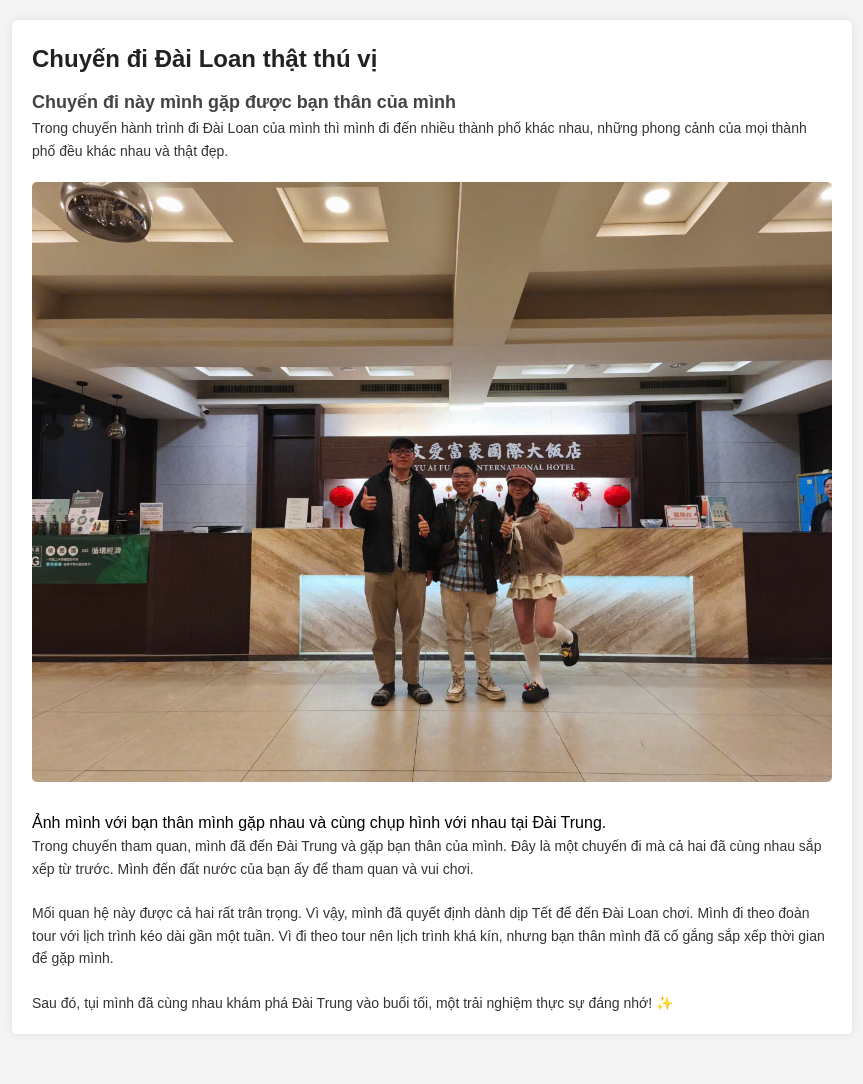
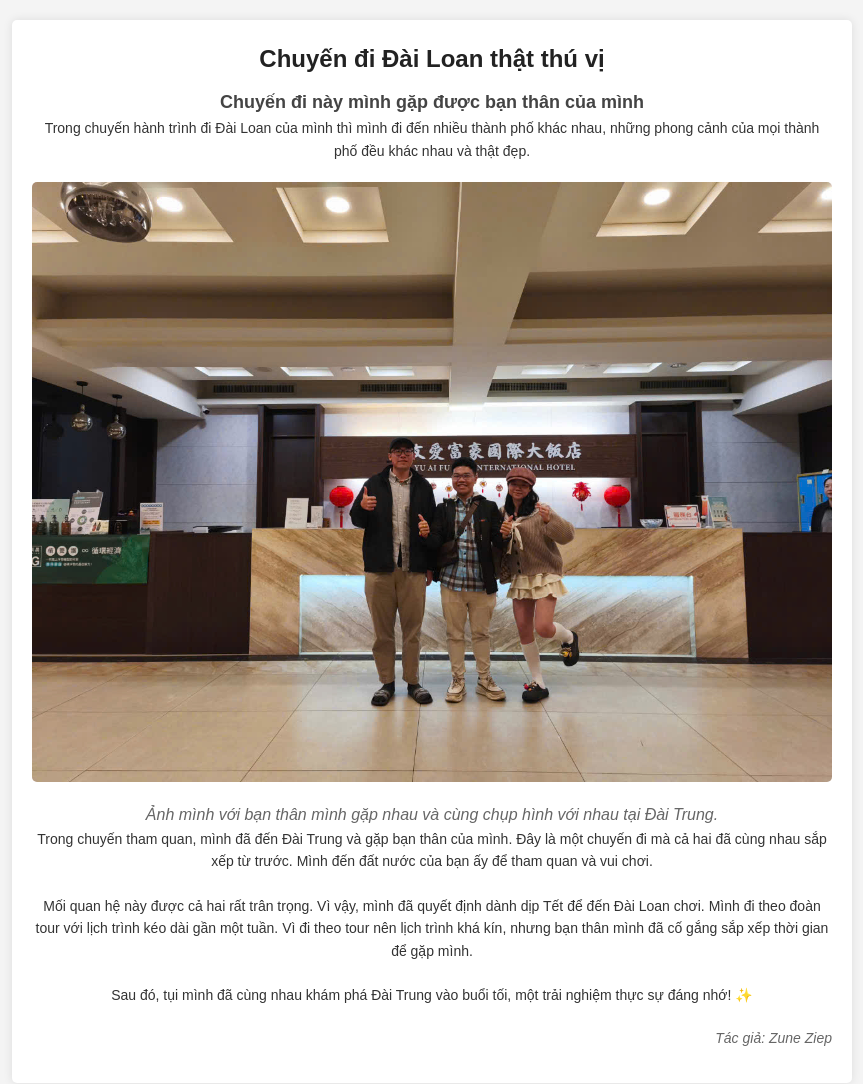
Before and after one commit to Chunyeap2003/Chuyen-di-dai-loan, a plain HTML site: page index.html in a window 1280 px wide. Shown: the whole page, without its empty margins (208-1071 px from the left). Before the commit the page ends 1054 px from the top, so only its background shows below. Drawn offline with Linux system fonts and the light colour scheme.

Commit message:
Update index.html

```diff
--- a/index.html
+++ b/index.html
@@ -11,6 +11,10 @@
                 margin: 0;
                 padding: 0;
                 background-color:#f4f4f4;
+                display: flex;
+                align-items: center;
+                justify-content: center;
+                min-height: 100vh;
             }
             .container {
                 max-width: 800px;
@@ -19,31 +23,45 @@
                 padding: 20px;
                 box-shadow: 0 0 10px rgba(0, 0, 0, 0.1);
                 border-radius: 5px;
+                text-align: center;
             }
             .title {
                 font-size: 24px;
                 font-weight: bold;
                 color: #222;
+                text-align: center;
             }
             .subtitle {
                 font-size: 18px;
                 font-weight: bold;
                 color: #444;
                 margin-top: 10px;
+                text-align: center;
             }
             .content{
                 font-size: 14px;
                 color: #333;
+                text-align: center;
             }
             .image{
                 width: 100%;
                 margin: 20px 0;
                 border-radius: 5px;
+                display: block;
+                margin-left:auto;
+                margin-right: auto;
             }
             .caption{
                 font-style: italic;
                 text-align: center;
                 color: #666;
+            }
+            .author{
+                font-size: 14px;
+                color:#666;
+                text-align: right;
+                margin-top: 20px;
+                font-style: italic;
             }
         </style>
     </head>
@@ -55,7 +73,7 @@
                 Trong chuyến hành trình đi Đài Loan của mình thì mình đi đến nhiều thành phố khác nhau, những phong cảnh của mọi thành phố đều khác nhau và thật đẹp.
             </div>
             <img src="gap-ban-than-o-dai-trung.jpg" alt="Gặp bạn thân ở Đài Trung" class = "image">
-            <div class = "ccaption"> Ảnh mình với bạn thân mình gặp nhau và cùng chụp hình với nhau tại Đài Trung.</div>
+            <div class = "caption"> Ảnh mình với bạn thân mình gặp nhau và cùng chụp hình với nhau tại Đài Trung.</div>
             <div class="content">
                 Trong chuyến tham quan, mình đã đến Đài Trung và gặp bạn thân của mình.
                 Đây là một chuyến đi mà cả hai đã cùng nhau sắp xếp từ trước.
@@ -66,6 +84,7 @@
                 <br><br>
                 Sau đó, tụi mình đã cùng nhau khám phá Đài Trung vào buổi tối, một trải nghiệm thực sự đáng nhớ! ✨
             </div>
+            <p class="author">Tác giả: Zune Ziep</p>
         </div>
     </body>
 </html>
```
